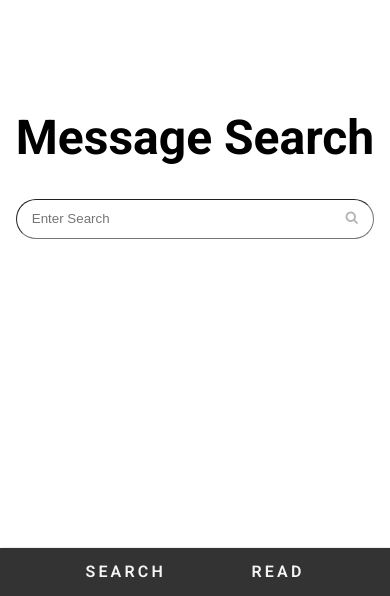
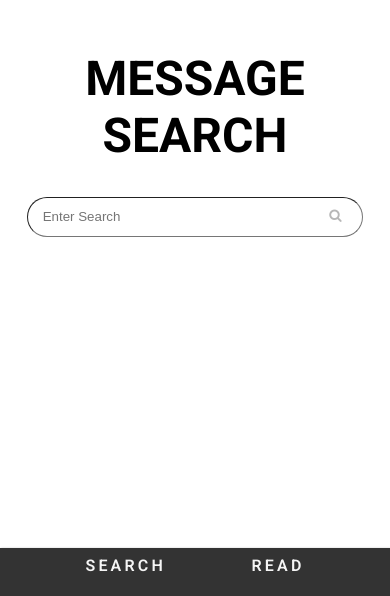
Before and after one commit to besdanielb/message-search, a React (Create React App) app: page /search in a window 390 px wide. Shown: the part 248-844 px from the top of the page. Built offline with nearby package versions, Linux system fonts and the light colour scheme.

Commit message:
L&F improvements

```diff
--- a/src/App.scss
+++ b/src/App.scss
@@ -62,10 +62,11 @@ nav {
   }
 
   li {
-    line-height: 2em;
+    position: relative;
     letter-spacing: 0.3em;
-    &:last-of-type {
-      margin-top: 0.6em;
+    width: fit-content;
+    &:first-of-type {
+      margin-bottom: 1.5em;
     }
   }
 
@@ -74,8 +75,19 @@ nav {
     text-decoration: none;
     color: var(--grey-color);
     font-weight: 600;
-    &:hover {
-      color: var(--yellow-color);
+    &::after {
+      content: "";
+      height: 3px;
+      width: 0;
+      background: var(--yellow-color);
+      position: absolute;
+      left: 0;
+      bottom: -10px;
+      transition: 0.5s;
+    }
+
+    &:hover::after {
+      width: 100%;
     }
   }
 }
@@ -108,6 +120,7 @@ p {
   .container {
     width: 100%;
     margin-left: 0px;
+    min-height: calc(100vh - 3em);
   }
 
   nav {
--- a/src/Components/loader.scss
+++ b/src/Components/loader.scss
@@ -32,8 +32,10 @@
 @media (max-width: 660px) {
   .loader {
     #loading {
-      width: 55vw;
-      height: 55vw;
+      width: 50vw;
+      max-width: 160px;
+      height: 50vw;
+      max-height: 160px;
     }
   }
 }
--- a/src/Components/search-input.jsx
+++ b/src/Components/search-input.jsx
@@ -8,7 +8,7 @@ const useStyles = makeStyles((theme) => ({
     margin: theme.spacing(1),
     position: "absolute",
     marginTop: "1.1em",
-    marginRight: "2em",
+    marginRight: "3.5em",
   },
 }));
 
--- a/src/Pages/Search/search.jsx
+++ b/src/Pages/Search/search.jsx
@@ -76,7 +76,7 @@ export default function Search() {
         {search || searchResults?.length > 0 ? (
           <span></span>
         ) : (
-          <h1>Message Search</h1>
+          <h1 className="search__container__label">Message Search</h1>
         )}
         <SearchInput
           onSearch={onSearch}
--- a/src/Pages/Search/search.scss
+++ b/src/Pages/Search/search.scss
@@ -7,10 +7,16 @@ $input-height: 3em;
     align-items: center;
     flex-direction: column;
 
+    &__label {
+      text-transform: uppercase;
+      text-align: center;
+    }
+
     ul {
       list-style-type: none;
       padding-inline-start: unset;
       opacity: 0;
+      max-width: 60em;
 
       li {
         margin: 2.5em 15px;
@@ -57,7 +63,7 @@ $input-height: 3em;
     width: 100%;
     background-color: white;
     height: $input-height;
-    margin-top: 1em;
+    margin: 1em 2em;
     padding-left: 15px;
     border-width: 1px;
     border-radius: 50px;
@@ -77,7 +83,7 @@ $input-height: 3em;
     border: 0px;
     background-color: unset;
     margin-top: 1.4em;
-    margin-right: 8px;
+    margin-right: 40px;
     position: absolute;
     display: flex;
     align-items: center;
@@ -93,6 +99,7 @@ $input-height: 3em;
     display: flex;
     width: 100%;
     justify-content: flex-end;
+    max-width: 63em;
   }
 }
 
--- a/src/index.js
+++ b/src/index.js
@@ -20,10 +20,6 @@ reportWebVitals();
 
 // ######### TODO ###########
 
-// Search page:
-// Handle max title size to not mess with card width
-// Loading gif size on mobile
-
 // Read all page:
 // only title column on mobile
 // Add search input on table
```
